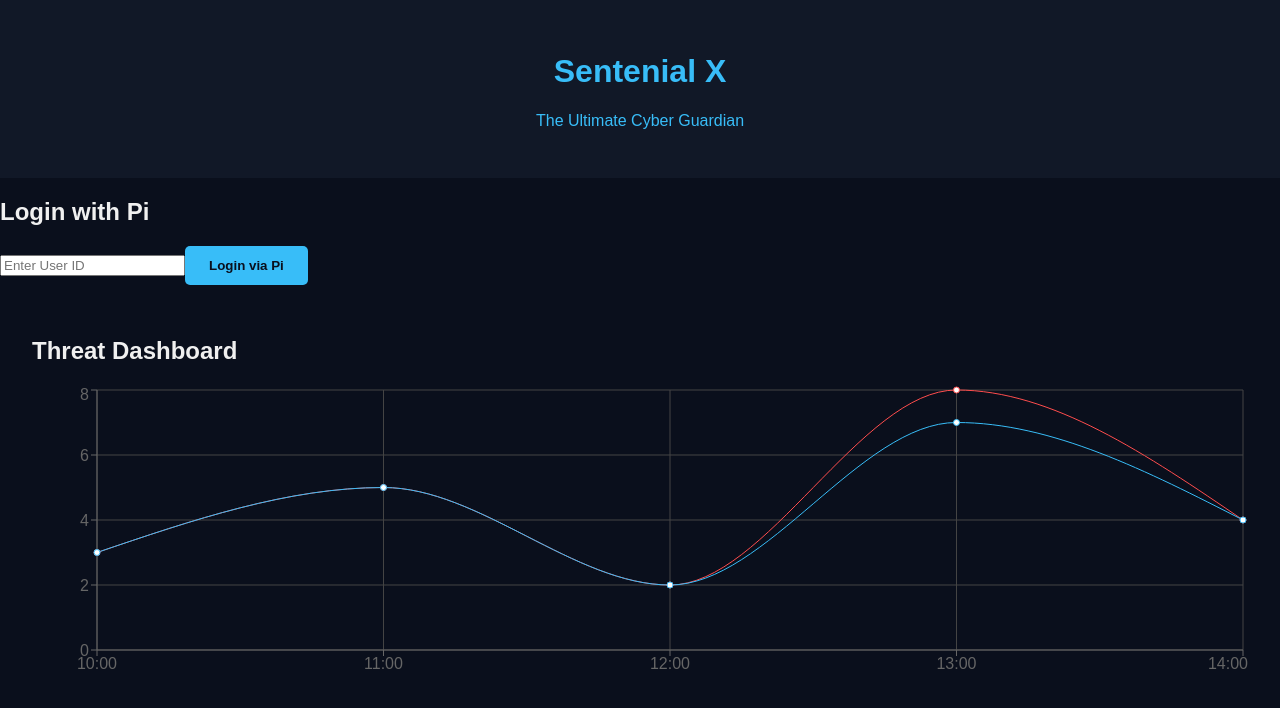
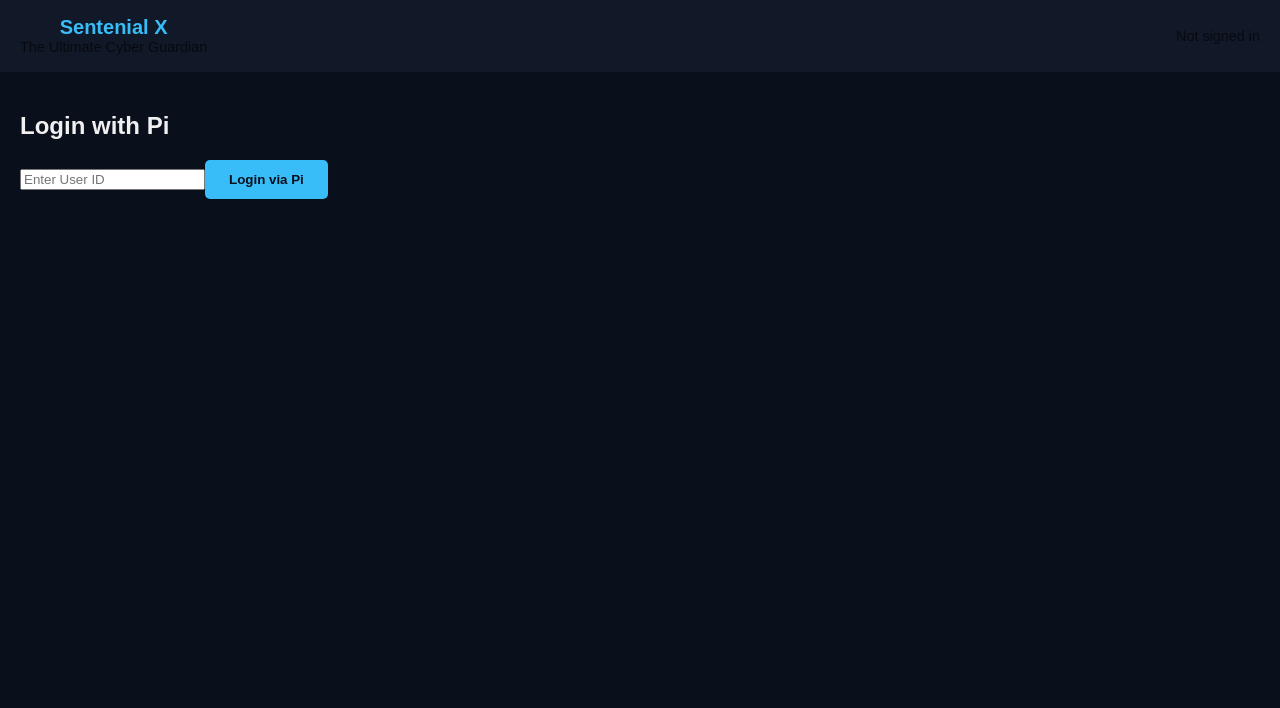
Before and after one commit to erikg713/sententialx-cybersecurity-dapp, a React (Create React App) app in the folder frontend/: page / in a window 1280 px wide. Shown: the top 708 px of the page. Built offline with nearby package versions, Linux system fonts and the light colour scheme; the HTML template or start-up script is replaced by a standard one.

Commit message:
Update App.js

```diff
--- a/frontend/src/App.js
+++ b/frontend/src/App.js
@@ -1,19 +1,132 @@
- import React from 'react';
-import Dashboard from './components/Dashboard';
-import Login from './components/Login';
+import React, { useState, useEffect, lazy, Suspense, useMemo } from 'react';
+
+// Lazy-load heavy UI parts to speed up initial bundle parsing.
+const Dashboard = lazy(() => import('./components/Dashboard'));
+const Login = lazy(() => import('./components/Login'));
+
+// Simple auth context so child components can read/update auth state without prop drilling.
+export const AuthContext = React.createContext({
+  user: null,
+  setUser: () => {},
+  logout: () => {},
+});
+
+// Minimal error boundary to avoid blank app on runtime errors.
+class ErrorBoundary extends React.Component {
+  constructor(props) {
+    super(props);
+    this.state = { hasError: false, error: null };
+  }
+
+  static getDerivedStateFromError(err) {
+    return { hasError: true, error: err };
+  }
+
+  componentDidCatch(error, info) {
+    // In a real app we'd log this to an external service.
+    // console.error('ErrorBoundary caught:', error, info);
+  }
+
+  render() {
+    if (this.state.hasError) {
+      return (
+        <div role="alert" style={{ padding: 24 }}>
+          <h2>Something went wrong</h2>
+          <p>We're unable to display this part of the app right now. Try refreshing the page.</p>
+        </div>
+      );
+    }
+    return this.props.children;
+  }
+}
 
 function App() {
+  // user: null when anonymous, otherwise an object/string representing the authenticated user.
+  const [user, setUser] = useState(null);
+  const isAuthenticated = Boolean(user);
+
+  // Hydrate auth state from localStorage so refresh keeps the session visually consistent.
+  useEffect(() => {
+    try {
+      const raw = localStorage.getItem('sx_user');
+      if (raw) {
+        setUser(JSON.parse(raw));
+      }
+    } catch {
+      // ignore parse/localStorage errors; start unauthenticated
+      setUser(null);
+    }
+  }, []);
+
+  // Keep localStorage in sync whenever user changes.
+  useEffect(() => {
+    try {
+      if (user) localStorage.setItem('sx_user', JSON.stringify(user));
+      else localStorage.removeItem('sx_user');
+    } catch {
+      // ignore storage errors
+    }
+  }, [user]);
+
+  const logout = () => setUser(null);
+
+  // Memoize context value to avoid unnecessary re-renders of consumers.
+  const authContextValue = useMemo(() => ({ user, setUser, logout }), [user]);
+
   return (
-    <div className="app">
-      <header className="header">
-        <h1>Sentenial X</h1>
-        <p>The Ultimate Cyber Guardian</p>
-      </header>
-      <main>
-        <Login />
-        <Dashboard />
-      </main>
-    </div>
+    <AuthContext.Provider value={authContextValue}>
+      <ErrorBoundary>
+        <div className="app" style={{ minHeight: '100vh', display: 'flex', flexDirection: 'column' }}>
+          <header
+            className="header"
+            role="banner"
+            style={{
+              padding: '1rem 1.25rem',
+              borderBottom: '1px solid rgba(0,0,0,0.06)',
+              display: 'flex',
+              alignItems: 'center',
+              justifyContent: 'space-between',
+            }}
+          >
+            <div>
+              <h1 style={{ margin: 0, fontSize: '1.25rem' }}>Sentenial X</h1>
+              <p style={{ margin: 0, color: 'rgba(0,0,0,0.6)', fontSize: '.9rem' }}>The Ultimate Cyber Guardian</p>
+            </div>
+
+            <div aria-live="polite" style={{ fontSize: '.9rem', color: 'rgba(0,0,0,0.6)' }}>
+              {isAuthenticated ? (
+                <div style={{ display: 'flex', gap: 12, alignItems: 'center' }}>
+                  <span>Signed in as <strong>{typeof user === 'string' ? user : user?.name ?? 'user'}</strong></span>
+                  <button
+                    onClick={logout}
+                    style={{
+                      padding: '6px 10px',
+                      borderRadius: 6,
+                      border: '1px solid rgba(0,0,0,0.08)',
+                      background: '#fff',
+                      cursor: 'pointer',
+                    }}
+                    aria-label="Sign out"
+                  >
+                    Sign out
+                  </button>
+                </div>
+              ) : (
+                <span>Not signed in</span>
+              )}
+            </div>
+          </header>
+
+          <main style={{ flex: 1, padding: '1.25rem' }}>
+            <Suspense fallback={<div style={{ padding: 12 }}>Loading interface…</div>}>
+              {/* Show Dashboard only when authenticated; otherwise show Login.
+                  This keeps the UI focused and reduces unnecessary component mounts. */}
+              {isAuthenticated ? <Dashboard /> : <Login />}
+            </Suspense>
+          </main>
+        </div>
+      </ErrorBoundary>
+    </AuthContext.Provider>
   );
 }
 
```
